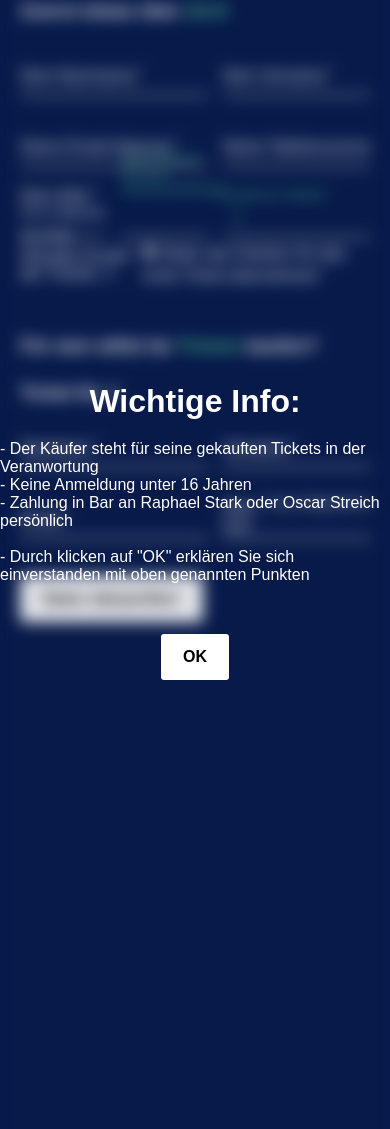
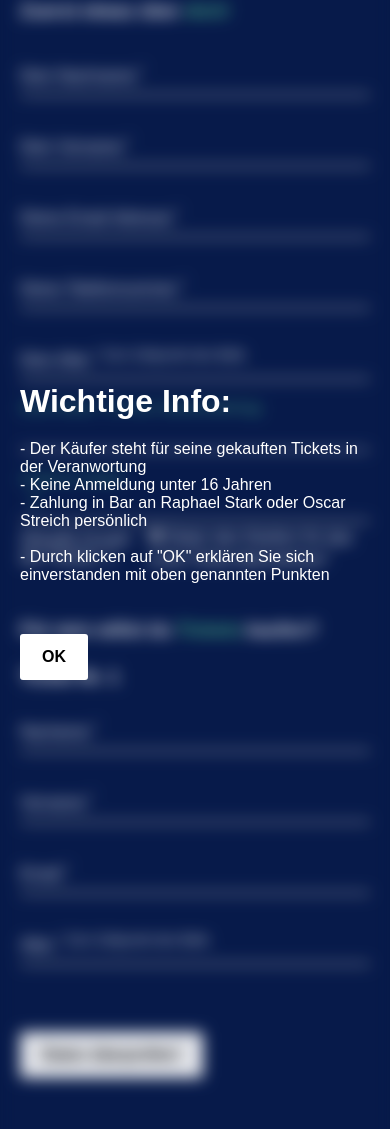
Before and after one commit to oscarf20001/fruehlingsball, a PHP site: page /ticket/ticket.html in a window 390 px wide. Shown: the part 126-1255 px from the top of the page. Run offline with PHP 8.4, Linux system fonts and the light colour scheme.

Commit message:
little Bugs

```diff
--- a/index.html
+++ b/index.html
@@ -6,6 +6,7 @@
     <title>Frühlingsball MCG 2025</title>
     <link rel="stylesheet" href="styles/default.css">
     <link rel="stylesheet" href="styles/start.css">
+    <link rel="stylesheet" href="styles/media.css">
 </head>
 <body>
     <header>
@@ -13,7 +14,7 @@
         <p>Gordon wünscht euch ein frohes neues Jahr! Seid ihr alle gut reingerutscht?</p>
     </header>
     <main>
-        <a href="ticket/"><p>Ticket kaufen</p></a>
+        <a href="ticket/ticket.html"><p>Ticket kaufen</p></a>
         <a href="#"><p>Support kontatkieren</p></a>
         <a href="#"><p>Einlass</p></a>
         <a href="#"><p>Admin-Panel</p></a>
--- /dev/null
+++ b/styles/media.css
@@ -0,0 +1,115 @@
+@media screen and (max-width: 768px){
+    body form{
+        max-width: 100vw;
+        overflow-x: hidden;
+    }
+
+    body form #ticketsContainer .ticket{
+        display: grid;
+        grid-template-areas:
+        "headline"
+        "name"
+        "vorname"
+        "email"
+        "age";
+        grid-template-columns: calc(100vw - 40px);
+        gap: 15px; /* Abstand zwischen den Grid-Items */
+        width: 100vw;
+    }
+
+    body form .aboutYou .aboutYouInputs{
+        display: grid;
+        grid-template-areas:
+        "name"
+        "vorname"
+        "email"
+        "telnummer"
+        "age"
+        "klasse"
+        "ticket";
+        /* Vier Spalten mit je 25vw */
+        grid-template-columns: calc(100vw - 40px);
+        gap: 15px; /* Abstand zwischen den Grid-Items */
+        width: 100vw;
+        margin: 25px 0 0 0;
+    }
+
+    .check{
+        position: fixed;
+        top: 0;
+        left: 0;
+        max-height: 100vh;
+        height: 100vh;
+        display: flex;
+        justify-content: flex-start;
+        align-items: flex-start;
+        flex-direction: column;
+        z-index: 1; /* Über Form legen */
+        margin: 0;
+    }
+
+    .check h1{
+        margin: 0 0 10px 0;
+    }
+
+    .check .checkKäufer, .checkTicket01, .checkTicket02{
+        width: 100%;
+        display: grid;
+        grid-template-areas:
+        "left left"
+        "middle right";
+        margin: 0 0 10px 0;
+    }
+
+    .check .moneyBox{
+        display: flex;
+        flex-direction: column;
+    }
+
+    .check .left{
+        grid-area: left;
+    }
+
+    .check .middle{
+        grid-area: middle;
+        width: 110px;
+    }
+
+    .check .right{
+        grid-area: right;
+    }
+
+    .check .moneyBox{
+        margin: 0 0 0 0;
+    }
+
+    .check .moneyBox .middle #moneyBoxSum{
+        border-top: 1px solid white;
+        padding: 5px 0 0 0;
+    }
+
+    .check .buttons{
+        margin: 10px 0 0 0;
+        display: flex;
+        justify-content: space-between;
+        align-items: center;
+        flex-direction: row;
+        gap: 5px;
+    }
+
+    #disclaimer{
+        padding: 20px;
+        align-items: flex-start;
+    }
+
+    .closingBanner{
+        height: 100px;
+        width: calc(100% + 20px);
+        background-color: red;
+        display: flex;
+        padding: 10px;
+        transform: translateX(-20px);
+        font-weight: normal;
+        font-size: 16px;
+    }
+}
--- a/styles/ticket.css
+++ b/styles/ticket.css
@@ -217,3 +217,119 @@ html body form #checkData{
 .sub-form input{
     cursor:not-allowed;
 }
+
+@media screen and (max-width: 768px){
+    body form{
+        max-width: 100vw;
+        overflow-x: hidden;
+    }
+
+    body form #ticketsContainer .ticket{
+        display: grid;
+        grid-template-areas:
+        "headline"
+        "name"
+        "vorname"
+        "email"
+        "age";
+        grid-template-columns: calc(100vw - 40px);
+        gap: 15px; /* Abstand zwischen den Grid-Items */
+        width: 100vw;
+    }
+
+    body form .aboutYou .aboutYouInputs{
+        display: grid;
+        grid-template-areas:
+        "name"
+        "vorname"
+        "email"
+        "telnummer"
+        "age"
+        "klasse"
+        "ticket";
+        /* Vier Spalten mit je 25vw */
+        grid-template-columns: calc(100vw - 40px);
+        gap: 15px; /* Abstand zwischen den Grid-Items */
+        width: 100vw;
+        margin: 25px 0 0 0;
+    }
+
+    .check{
+        position: fixed;
+        top: 0;
+        left: 0;
+        max-height: 100vh;
+        height: 100vh;
+        display: flex;
+        justify-content: flex-start;
+        align-items: flex-start;
+        flex-direction: column;
+        z-index: 1; /* Über Form legen */
+        margin: 0;
+    }
+
+    .check h1{
+        margin: 0 0 10px 0;
+    }
+
+    .check .checkKäufer, .checkTicket01, .checkTicket02{
+        width: 100%;
+        display: grid;
+        grid-template-areas:
+        "left left"
+        "middle right";
+        margin: 0 0 10px 0;
+    }
+
+    .check .moneyBox{
+        display: flex;
+        flex-direction: column;
+    }
+
+    .check .left{
+        grid-area: left;
+    }
+
+    .check .middle{
+        grid-area: middle;
+        width: 110px;
+    }
+
+    .check .right{
+        grid-area: right;
+    }
+
+    .check .moneyBox{
+        margin: 0 0 0 0;
+    }
+
+    .check .moneyBox .middle #moneyBoxSum{
+        border-top: 1px solid white;
+        padding: 5px 0 0 0;
+    }
+
+    .check .buttons{
+        margin: 10px 0 0 0;
+        display: flex;
+        justify-content: space-between;
+        align-items: center;
+        flex-direction: row;
+        gap: 5px;
+    }
+
+    #disclaimer{
+        padding: 20px;
+        align-items: flex-start;
+    }
+
+    .closingBanner{
+        height: 100px;
+        width: calc(100% + 20px);
+        background-color: red;
+        display: flex;
+        padding: 10px;
+        transform: translateX(-20px);
+        font-weight: normal;
+        font-size: 16px;
+    }
+}
--- a/ticket/ticket.html
+++ b/ticket/ticket.html
@@ -5,6 +5,7 @@
     <meta name="viewport" content="width=device-width, initial-scale=1.0">
     <title>Ticketreservierung Winterball 2024 MCG</title>
     <link rel="stylesheet" href="../styles/default.css">
+    <link rel="stylesheet" href="../styles/media.css">
     <link rel="stylesheet" href="../styles/banner.css">
     <link rel="stylesheet" href="../styles/ticket.css">
 </head>
```
